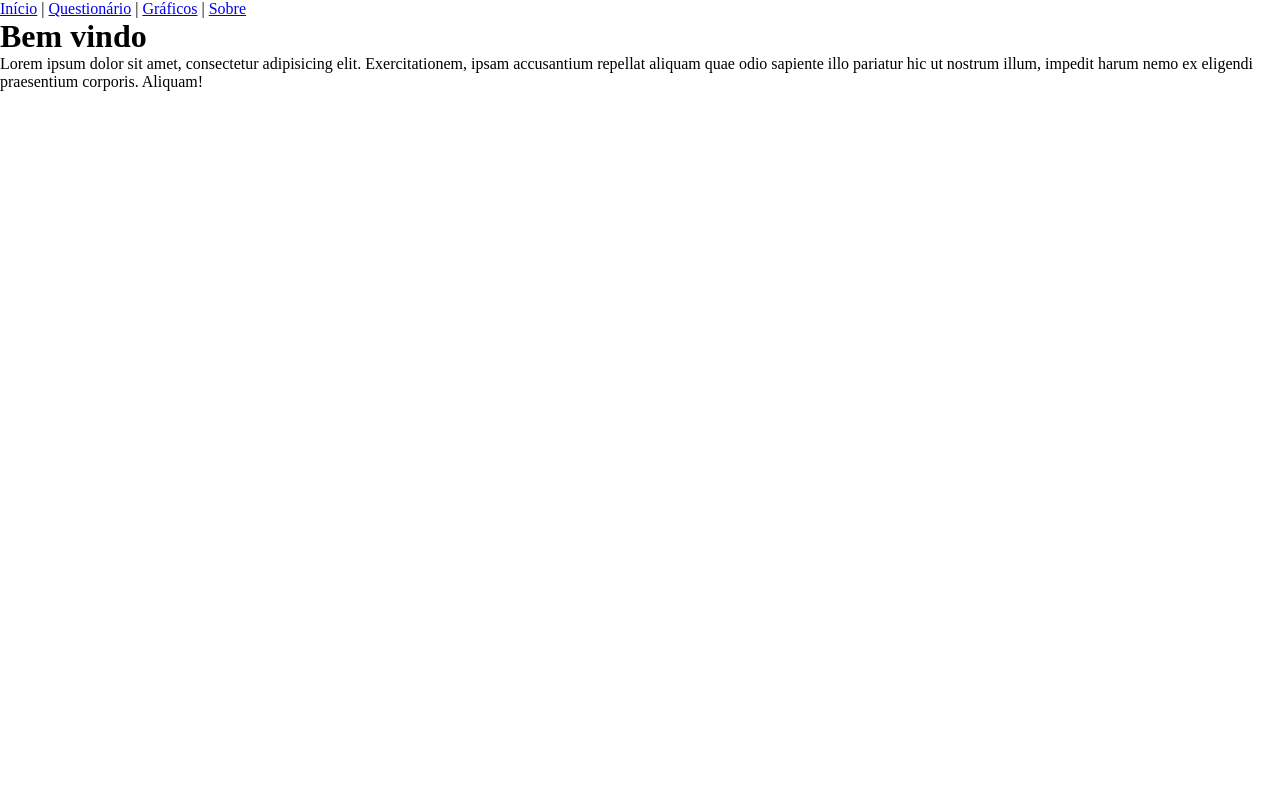
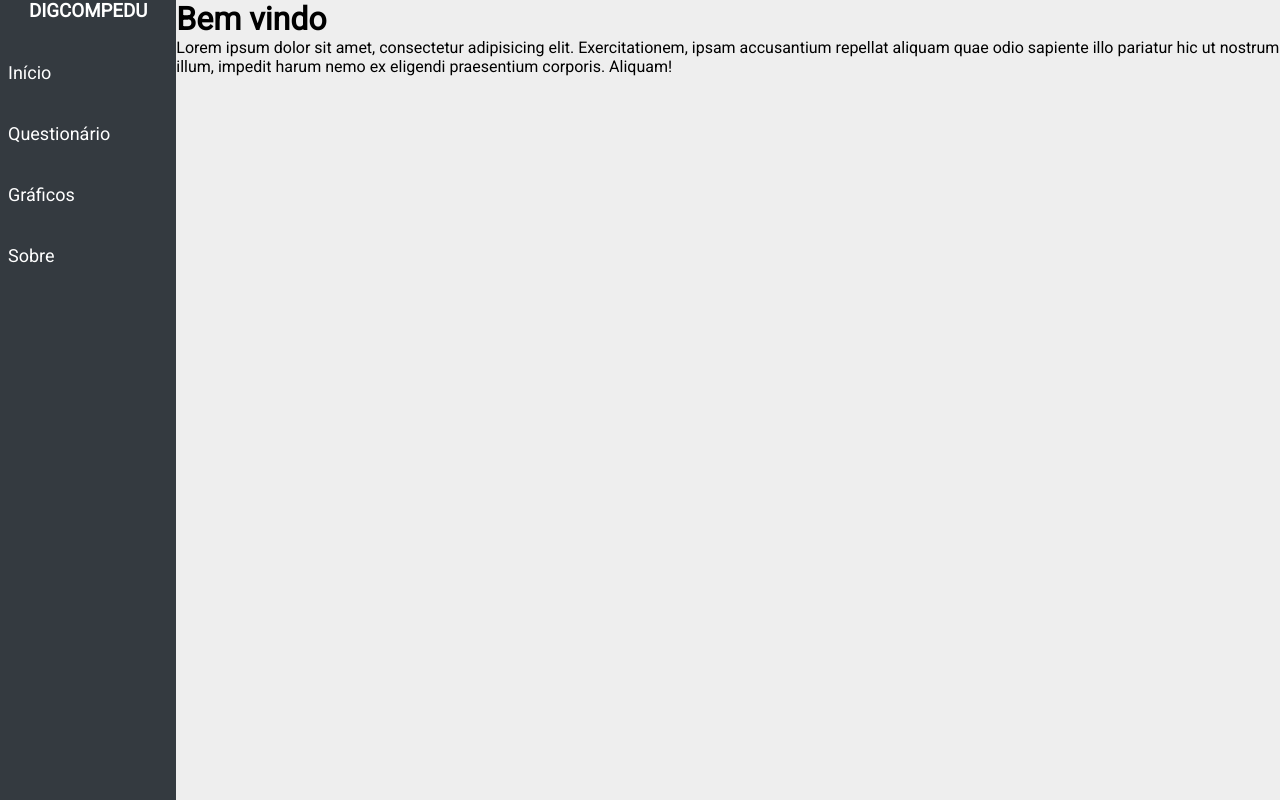
Before and after one commit to PedroRocha94/dig-comp-edu, a Vue app: page / in a window 1280 px wide. Built offline with nearby package versions, Linux system fonts and the light colour scheme.

Commit message:
Adding styles to the Sidebar component and adding the project's default font.

```diff
--- /dev/null
+++ b/src/App.scss
@@ -0,0 +1,8 @@
+@import url('https://fonts.googleapis.com/css2?family=Roboto&display=swap');
+
+*{
+  margin: 0;
+  padding: 0;
+  box-sizing: border-box;
+  font-family: 'Roboto', sans-serif;
+}
--- a/src/App.vue
+++ b/src/App.vue
@@ -2,10 +2,6 @@
   <router-view/>
 </template>
 
-<style>
-  *{
-    margin: 0;
-    padding: 0;
-    box-sizing: border-box;
-  }
+<style lang="scss">
+  @import 'App.scss'
 </style>
--- /dev/null
+++ b/src/assets/sass/_home.scss
@@ -0,0 +1,5 @@
+.home{
+  display: flex;
+  flex-direction: row;
+  background-color: #eeeeee;
+}
--- /dev/null
+++ b/src/assets/sass/_layout.scss
@@ -0,0 +1,2 @@
+@import './_sidebar';
+@import './_home';
--- /dev/null
+++ b/src/assets/sass/_sidebar.scss
@@ -0,0 +1,30 @@
+.sidebar {
+  display: flex;
+  flex-direction: column;
+  gap: 2rem;
+  background-color: #343a40;
+  color: white;
+  width: 20%;
+  height: 100vh;
+
+  h3{
+    display: flex;
+    justify-content: center;
+  }
+
+  .options{
+    display: flex;
+    flex-direction: column;
+    gap: 1.5rem;
+
+    .option{
+      color: white;
+      text-decoration: none;
+      font-size: large;
+      padding: 0.5rem;
+    }
+    .option:hover {
+      background-color: #4D5155;
+    }
+  }
+}
--- a/src/components/Sidebar.vue
+++ b/src/components/Sidebar.vue
@@ -1,10 +1,35 @@
 <template>
   <div class="sidebar">
-    <ul>
-      <router-link tag="li" to="/">Início</router-link> |
-      <router-link tag="li" to="/quiz">Questionário</router-link> |
-      <router-link tag="li" to="/charts">Gráficos</router-link> |
-      <router-link tag="li" to="/about">Sobre</router-link>
+    <h3>DIGCOMPEDU</h3>
+    <ul class="options">
+      <router-link
+        class="option"
+        tag="li"
+        to="/"
+      >
+        Início
+      </router-link>
+      <router-link
+        class="option"
+        tag="li"
+        to="/quiz"
+      >
+        Questionário
+      </router-link>
+      <router-link
+        class="option"
+        tag="li"
+        to="/charts"
+      >
+        Gráficos
+      </router-link>
+      <router-link
+        class="option"
+        tag="li"
+        to="/about"
+      >
+        Sobre
+      </router-link>
     </ul>
   </div>
 </template>
--- a/src/main.js
+++ b/src/main.js
@@ -1,6 +1,8 @@
 import { createApp } from 'vue'
 import App from './App.vue'
 import router from './router'
+
+import './assets/sass/_layout.scss';
 
 const app = createApp(App);
 
--- a/src/pages/Home.vue
+++ b/src/pages/Home.vue
@@ -1,6 +1,7 @@
 <template>
+  <div class="home">
     <Sidebar/>
-  <div class="home">
+    <div class="content">
       <h1>Bem vindo</h1>
       <span>
         Lorem ipsum dolor sit amet, consectetur adipisicing elit.
@@ -8,6 +9,7 @@
         illo pariatur hic ut nostrum illum, impedit harum nemo ex eligendi
         praesentium corporis. Aliquam!
       </span>
+    </div>
   </div>
 </template>
 
```
Lines whose indentation alone changed are shown as unchanged.
